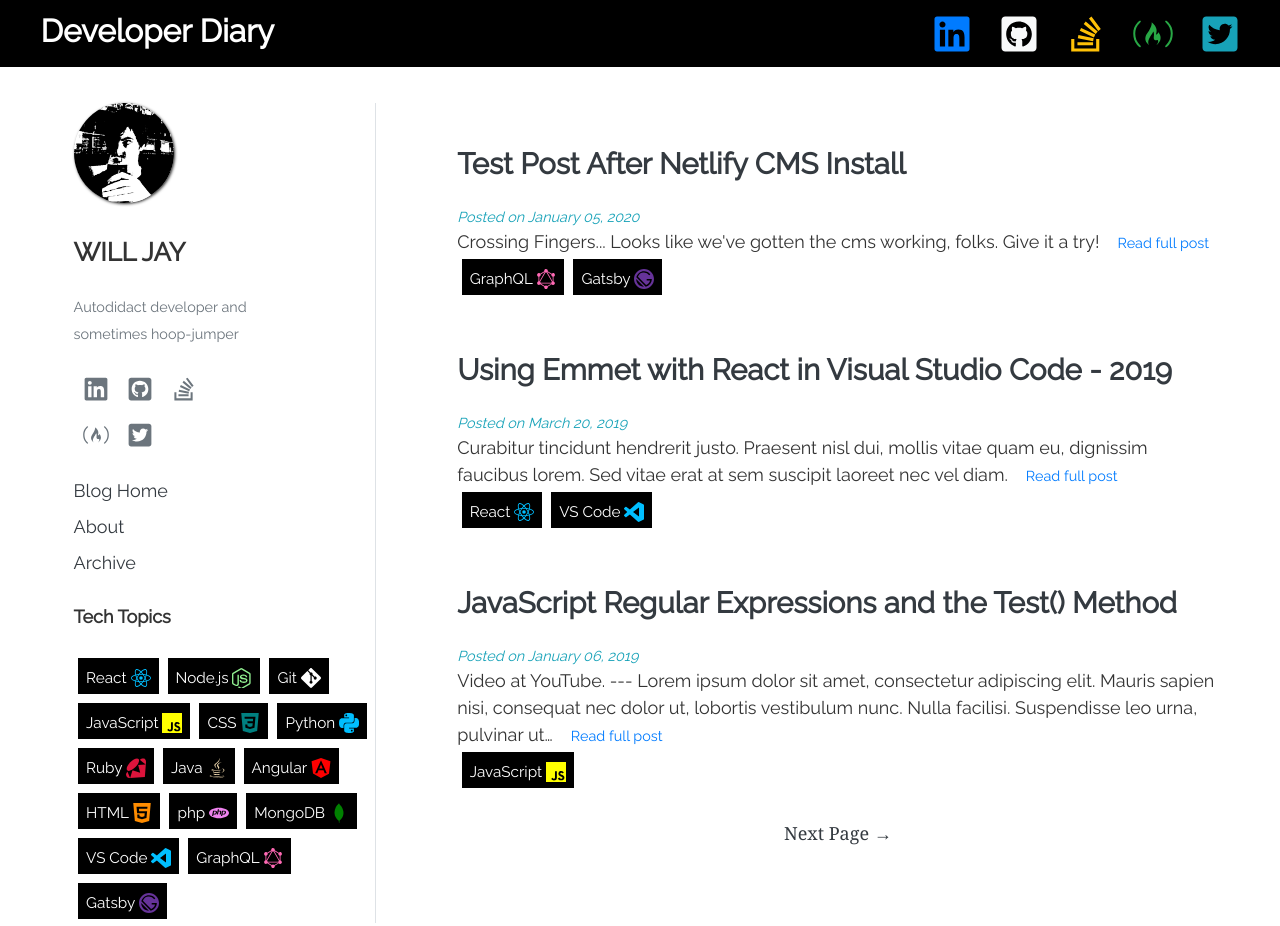
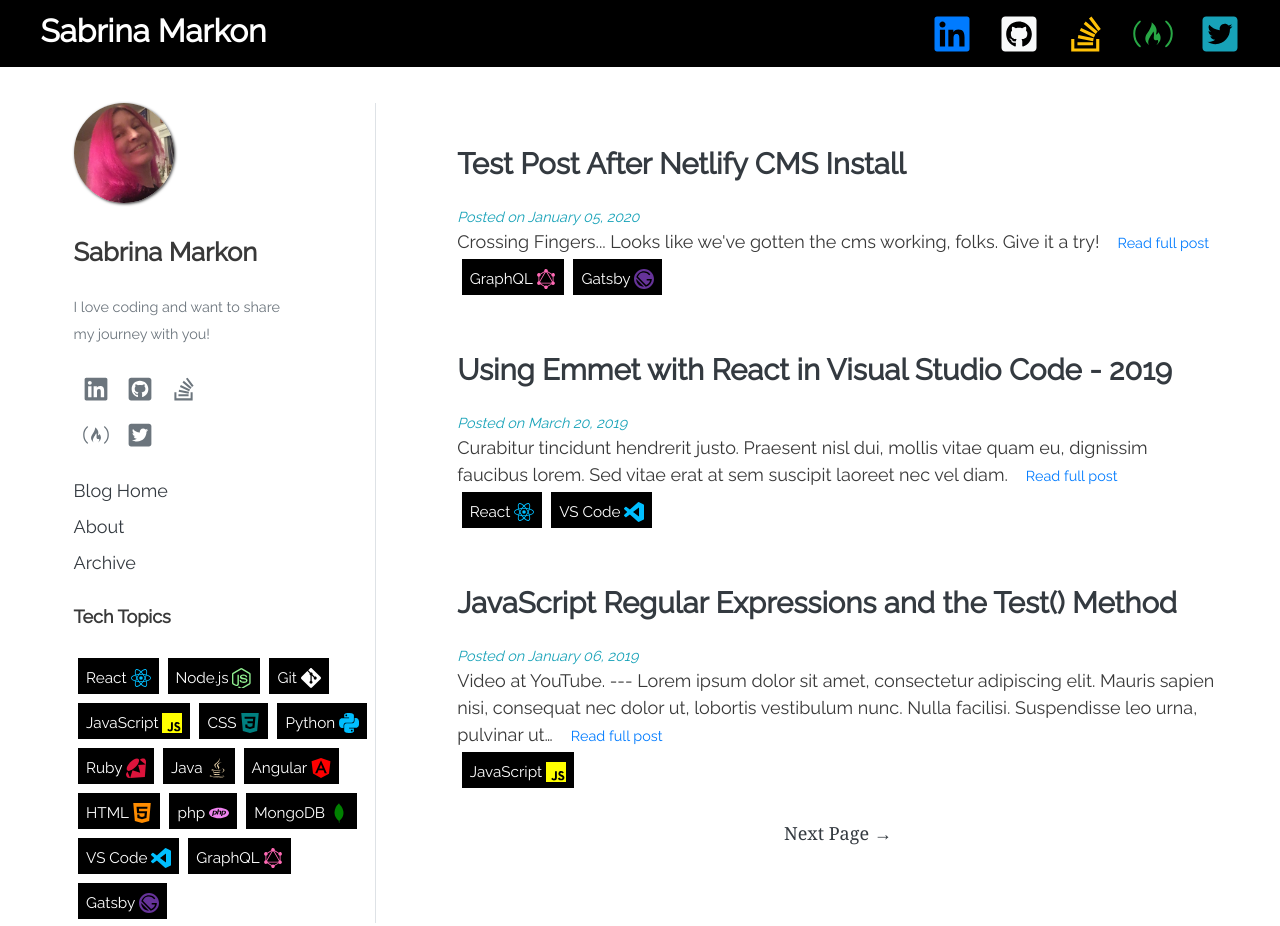
Before and after one commit to SabrinaMarkon/gatsby-blog, a Gatsby site: page / in a window 1280 px wide. Shown: the top 926 px of the page. Built offline with nearby package versions, Linux system fonts and the light colour scheme; Gatsby itself is replaced by a stand-in of ours; some packages are replaced by stand-ins of ours.

Commit message:
Install Gatsby template and customize image and config.

```diff
--- a/config.js
+++ b/config.js
@@ -2,19 +2,19 @@
 
 module.exports = {
   url: "https://developer-diary.netlify.com",
-  title: "Developer Diary",
-  tagline: "Autodidact developer and sometimes hoop-jumper",
-  copyright: "© 2019 willjw3, All rights reserved",
+  title: "Sabrina Markon",
+  tagline: "I love coding and want to share my journey with you!",
+  copyright: "© 2020 Sabrina Markon, All rights reserved",
   author: {
-    name: "WILL JAY",
-    bio: "Self-taught web developer and whisky aficionado",
+    name: "Sabrina Markon",
+    bio: "Full stack web developer",
     contacts: {
-      linkedin: "https://www.linkedin.com/in/will-ward-65234a170/",
-      github: "https://github.com/willjw3",
+      linkedin: "https://www.linkedin.com/in/sabrinamarkon",
+      github: "https://github.com/SabrinaMarkon",
       stackoverflow:
-        "https://stackoverflow.com/users/10262432/will-ward?tab=profile",
-      freecodecamp: "https://www.freecodecamp.org/willjw3",
-      twitter: "https://twitter.com/willjw3",
+        "https://stackoverflow.com/users/4423648/sabrina-markon?tab=profile",
+      freecodecamp: "https://www.freecodecamp.org/SabrinaMarkon",
+      twitter: "https://twitter.com/Sabrina_Markon",
     },
   },
   labels: [
--- a/src/components/header/MobileBio.js
+++ b/src/components/header/MobileBio.js
@@ -1,13 +1,13 @@
 import React from "react"
 
 import "./header.css"
-import willjw3 from "../../images/willjw3.jpg"
+import sabrinamarkon from "../../images/sabrinamarkon.png";
 
 const MobileBio = (props) => {
 
     return (
         <div className="mobile-bio-main">
-            <img src={willjw3}  className="ml-4 mt-2" style={{ maxWidth: `75px`, maxHeight: `75px`, borderRadius: `50%`,boxShadow: `1px 1px 3px`}} alt="author-pic" />
+            <img src={sabrinamarkon}  className="ml-4 mt-2" style={{ maxWidth: `75px`, maxHeight: `75px`, borderRadius: `50%`,boxShadow: `1px 1px 3px`}} alt="author-pic" />
             <h4 className="mr-4 mt-4">{props.author}</h4>
         </div>
     )
--- a/src/components/layout.css
+++ b/src/components/layout.css
@@ -199,7 +199,8 @@ html {
   box-sizing: inherit;
 }
 body {
-  color: hsla(0, 0%, 0%, 0.8);
+  /* color: hsla(0, 0%, 0%, 0.8); */
+  color: #393939;
   font-family: georgia, serif;
   font-weight: normal;
   word-wrap: break-word;
@@ -590,7 +591,8 @@ td:last-child {
 }
 tt,
 code {
-  background-color: hsla(0, 0%, 0%, 0.04);
+  /* background-color: hsla(0, 0%, 0%, 0.04); */
+  background-color: #393939;
   border-radius: 3px;
   font-family: "SFMono-Regular", Consolas, "Roboto Mono", "Droid Sans Mono",
     "Liberation Mono", Menlo, Courier, monospace;
--- a/src/components/sidebar/Bio.js
+++ b/src/components/sidebar/Bio.js
@@ -1,13 +1,13 @@
-import React from "react"
-import "./sidebar.css"
+import React from "react";
+import "./sidebar.css";
 
-import willjw3 from "../../images/willjw3.jpg"
+import sabrinamarkon from "../../images/sabrinamarkon.png";
 
 const Bio = ({ author, tagline }) => {
 
     return (
         <div className="bio-main w-75">
-            <img src={willjw3} style={{ maxWidth: `100px` }} className="profile-img" alt="" />
+            <img src={sabrinamarkon} style={{ maxWidth: `100px` }} className="profile-img" alt="" />
             <h3 className="mt-2 author-bio">{author}</h3>
             <small className="text-muted">{tagline}</small>
         </div>
```
Also changed, not shown: src/images/sabrinamarkon.png (added), src/images/willjw3.jpg (deleted), 1 other file.
